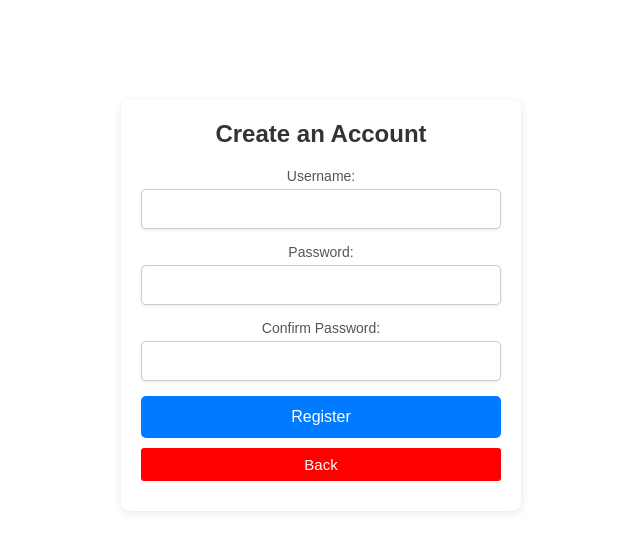
After one commit to ramasathya/pixelfolio, a PHP site: page /register.php in a window 1280 px wide. The commit adds this page. Shown: the top 552 px of the page, without its empty margins (319-959 px from the left). Run offline with PHP 8.4, Linux system fonts and the light colour scheme.

Commit message:
login dan register

```diff
--- a/css/styles.css
+++ b/css/styles.css
@@ -223,3 +223,71 @@ button[name="add_user"] {
 .carousel-text p {
     font-size: 1.5rem;
 }
+
+/* Login Page Styling */
+.login-container {
+    width: 100%;
+    max-width: 400px;
+    margin: 100px auto;
+    padding: 20px;
+    background-color: #fff;
+    border-radius: 8px;
+    box-shadow: 0 2px 10px rgba(0, 0, 0, 0.1);
+    text-align: center;
+}
+
+.login-container h2 {
+    margin-bottom: 20px;
+    font-size: 24px;
+    color: #333;
+}
+
+/* Input Fields */
+.login-container .input-group {
+    margin-bottom: 15px;
+}
+
+.login-container .input-group label {
+    font-size: 14px;
+    color: #555;
+    margin-bottom: 5px;
+    display: block;
+}
+
+.login-container .input-group input {
+    width: 100%;
+    padding: 10px;
+    font-size: 16px;
+    border: 1px solid #ccc;
+    border-radius: 5px;
+    box-shadow: 0 1px 3px rgba(0, 0, 0, 0.1);
+}
+
+/* Submit Button */
+.login-container button[type="submit"] {
+    width: 100%;
+    padding: 12px;
+    background-color: #007bff;
+    color: white;
+    border: none;
+    border-radius: 5px;
+    cursor: pointer;
+    font-size: 16px;
+    transition: background-color 0.3s;
+}
+
+.login-container button[type="submit"]:hover {
+    background-color: #0056b3;
+}
+
+.back {
+    background:red;
+    margin: 10px 0;
+    color:#ffffff;
+    font-size:15px;
+    padding:8px 12px;
+    border-radius:3px;
+    text-decoration:none;
+
+    display: block; /* Added */
+}
--- /dev/null
+++ b/register.php
@@ -0,0 +1,34 @@
+<!DOCTYPE html>
+<html lang="en">
+<head>
+    <meta charset="UTF-8">
+    <meta name="viewport" content="width=device-width, initial-scale=1.0">
+    <title>Register</title>
+    <link rel="stylesheet" href="css/styles.css">
+</head>
+<body>
+
+    <!-- Register Form -->
+    <div class="login-container">
+        <h2>Create an Account</h2>
+        <form method="POST" action="register.php">
+        <div class="input-group">
+            <label for="username">Username:</label>
+            <input type="text" name="username" required>
+        </div>
+        <div class="input-group">
+            <label for="password">Password:</label>
+            <input type="password" name="password" required>
+        </div>
+        <div class="input-group">
+            <label for="confirm_password">Confirm Password:</label>
+            <input type="password" name="confirm_password" required>
+        </div>
+            <button type="submit" name="register">Register</button>
+            <a class="back" href="index.php">Back</a>
+        </form>
+
+    </div>
+
+</body>
+</html>
```
Also changed, not shown: login.php (added, +32 -0 lines).
